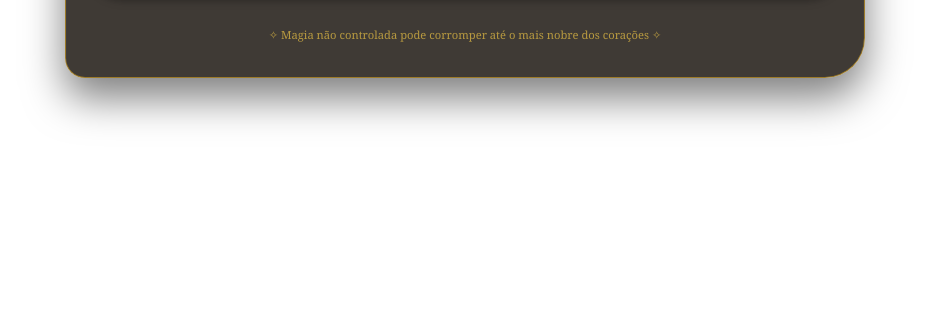
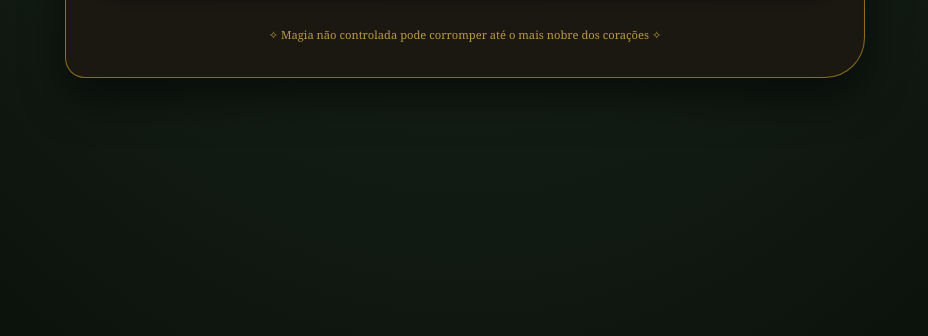
Before and after one commit to nicollyamor/Trabalho-sobre-IAAAAAAAAAAAAAAAAAA, a plain HTML site: page index.html in a window 1280 px wide. Shown: the part 464-800 px from the top of the page, without its empty margins (175-1103 px from the left). Drawn offline with Linux system fonts and the light colour scheme; a script that the page names is missing.

Commit message:
Update body background gradient in style.css

```diff
--- a/style.css
+++ b/style.css
@@ -7,7 +7,7 @@
 
 body {
     min-height: 100vh;
-    background: radial-gradient("c2980c8c3b32da8351d24d512de228b3.gif");
+    background: radial-gradient(ellipse at top, #1a2a1f, #0a0f0a);
     font-family: 'Cinema', 'Georgia', 'Times New Roman', serif;
     display: flex;
     justify-content: center;
```
